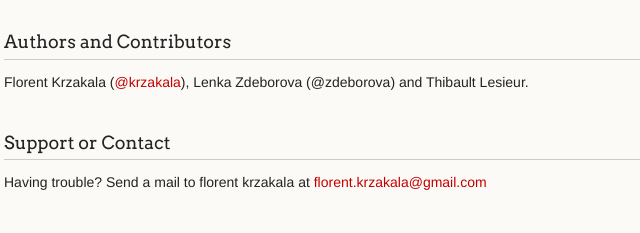
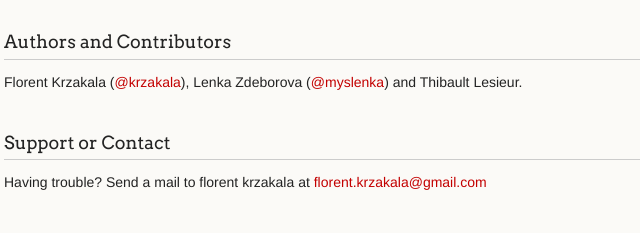
Before and after one commit to krzakala/LowRAMP, a plain HTML site: page index.html in a window 1280 px wide. Shown: the part 514-747 px from the top of the page, 306-946 px from the left. Drawn offline with Linux system fonts and the light colour scheme.

Commit message:
Update of pages

```diff
--- a/index.html
+++ b/index.html
@@ -41,7 +41,7 @@
 <h3>
 <a id="authors-and-contributors" class="anchor" href="#authors-and-contributors" aria-hidden="true"><span class="octicon octicon-link"></span></a>Authors and Contributors</h3>
 
-<p>Florent Krzakala (<a href="https://github.com/krzakala" class="user-mention">@krzakala</a>), Lenka Zdeborova (@zdeborova) and Thibault Lesieur.</p>
+<p>Florent Krzakala (<a href="https://github.com/krzakala" class="user-mention">@krzakala</a>), Lenka Zdeborova (<a href="https://github.com/myslenka" class="user-mention">@myslenka</a>) and Thibault Lesieur.</p>
 
 <h3>
 <a id="support-or-contact" class="anchor" href="#support-or-contact" aria-hidden="true"><span class="octicon octicon-link"></span></a>Support or Contact</h3>
```
